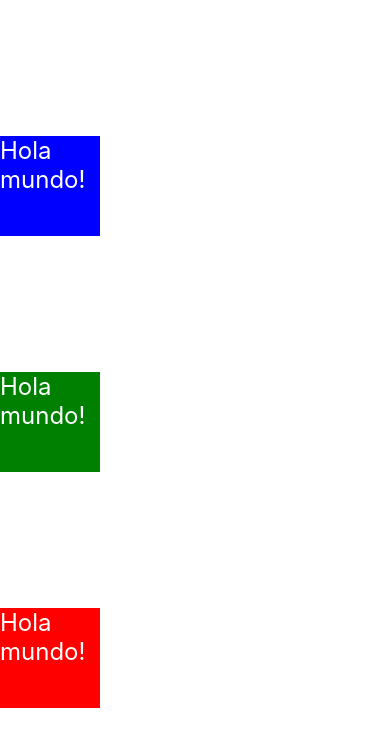
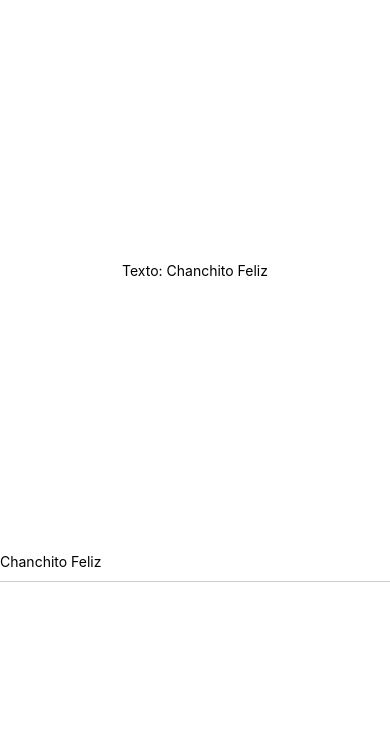
Before and after one commit to pguillen/react-native-pruebas, a React Native app: screen / in a window 390 px wide. Shown: the top 746 px of the page. Built offline with nearby package versions, Linux system fonts and the light colour scheme.

Commit message:
Pruebas con TextInput

```diff
--- a/App.js
+++ b/App.js
@@ -1,57 +1,36 @@
-import { StatusBar } from "expo-status-bar";
 import React, { useState } from "react";
-import { StyleSheet, Text, View } from "react-native";
+import { StyleSheet, Text, View, TextInput, Dimensions } from "react-native";
 
-const Texto = ({ style }) => {
-  // const { texto } = props;
-  // return <Text> {texto} </Text>;
-
-  // const { children } = props;
-  // return <Text> {children} </Text>;
-
-  const [texto, setTexto] = useState("Hola mundo!");
-  const actualizaTexto = () => {
-    setTexto("Chao mundo!");
-  };
-  return (
-    <Text style={[styles.text, style]} onPress={actualizaTexto}>
-      {texto}
-    </Text>
-  );
-};
+const width = Dimensions.get('window').width
 
 export default function App() {
+
+  const [text, setText] = useState('Chanchito Feliz')
+
   return (
     <View style={styles.container}>
-      <Texto style={styles.red} />
-      <Texto style={styles.green} />
-      <Texto style={styles.blue} />
-      <StatusBar style="auto" />
+      <Text> Texto: {text} </Text>
+      <TextInput
+        style={styles.input}
+        placeholder='Escribe acá'
+        onChangeText= {t => setText(t)}
+        defaultValue={text}
+       />
     </View>
   );
 }
 
 const styles = StyleSheet.create({
-  text: {
-    color: "white",
-    fontSize: 24,
-    height: 100,
-    width: 100,
-  },
-  red: {
-    backgroundColor: "red",
-  },
-  green: {
-    backgroundColor: "green",
-  },
-  blue: {
-    backgroundColor: "blue",
+  input:{
+    height:40,
+    borderBottomColor: '#ccc',
+    borderBottomWidth: 1,
+    width: width,
   },
   container: {
     flex: 1,
-    flexDirection: "column-reverse",
     backgroundColor: "#fff",
-    alignItems: "flex-start",
+    alignItems: "center",
     justifyContent: "space-evenly",
   },
 });
```
